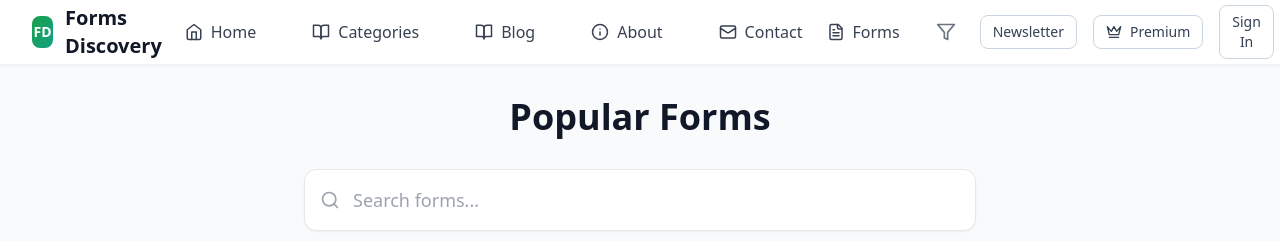
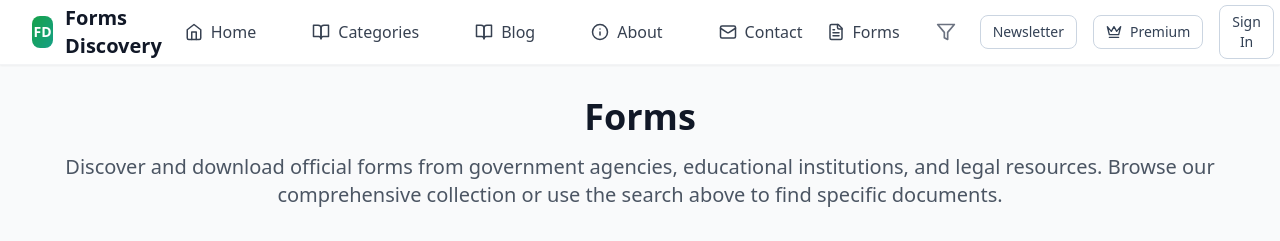
Before and after one commit to koandamb01/Forms-Discovery, a React (Vite) app: page /search in a window 1280 px wide. Shown: the top 241 px of the page. Built offline with nearby package versions, Linux system fonts and the light colour scheme.

Commit message:
Update Search Page Title and Add Description

```diff
--- a/src/pages/SearchPage.tsx
+++ b/src/pages/SearchPage.tsx
@@ -78,18 +78,19 @@ export function SearchPage() {
               transition={{ duration: 0.6 }}
               className="text-3xl md:text-4xl font-bold text-gray-900 mb-4"
             >
-              {query ? `Search Results` : 'Popular Forms'}
+              {query ? `Search Results` : 'Forms'}
             </motion.h1>
-            {query && (
             <motion.p
               initial={{ opacity: 0, y: 20 }}
               animate={{ opacity: 1, y: 0 }}
               transition={{ duration: 0.6, delay: 0.1 }}
               className="text-xl text-gray-600"
             >
-                Results for "{query}"
+              {query
+                ? `Results for "${query}"`
+                : 'Discover and download official forms from government agencies, educational institutions, and legal resources. Browse our comprehensive collection or use the search above to find specific documents.'
+              }
             </motion.p>
-            )}
           </div>
 
           <SearchBar
```
Lines whose indentation alone changed are shown as unchanged.
